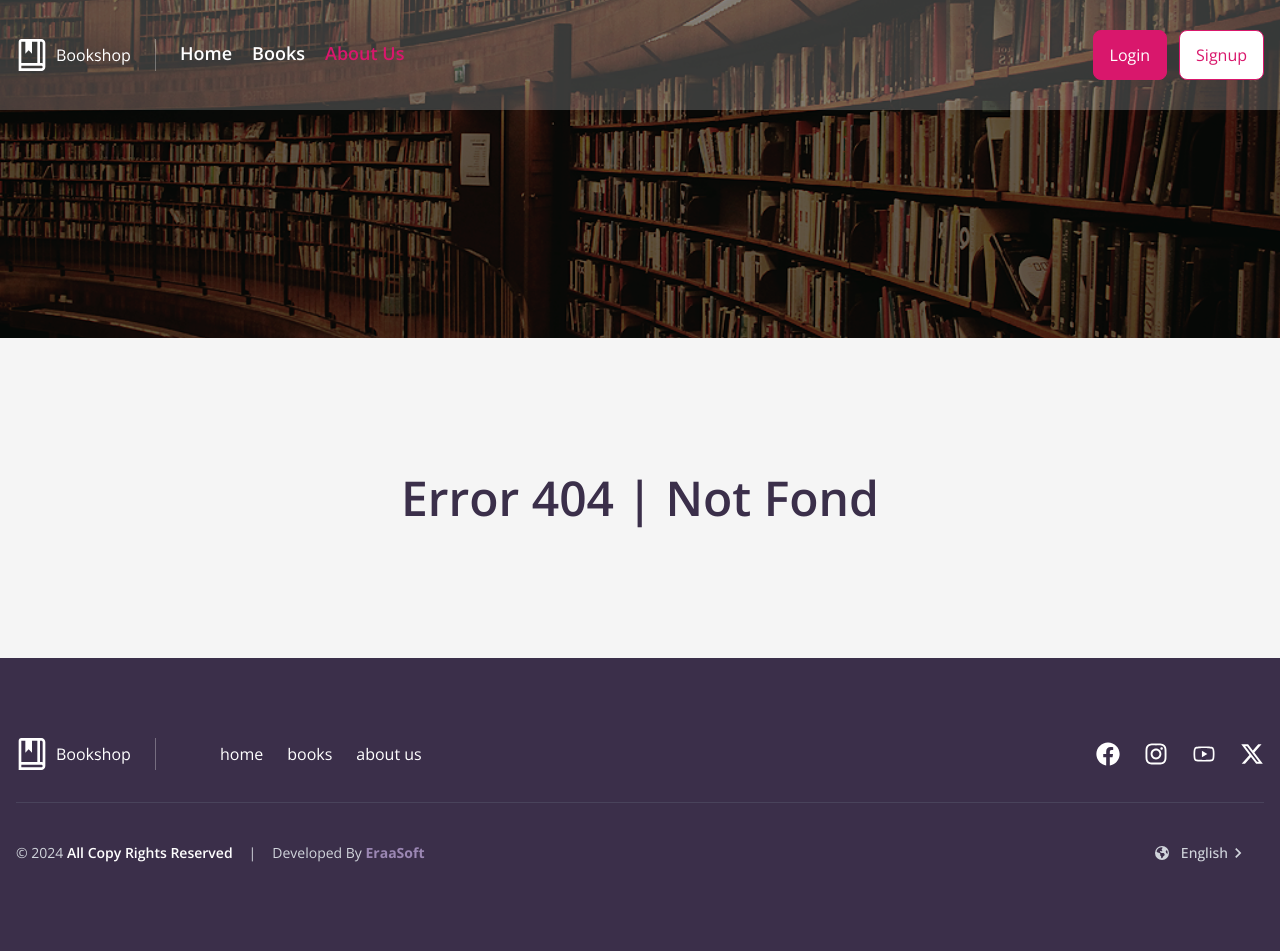
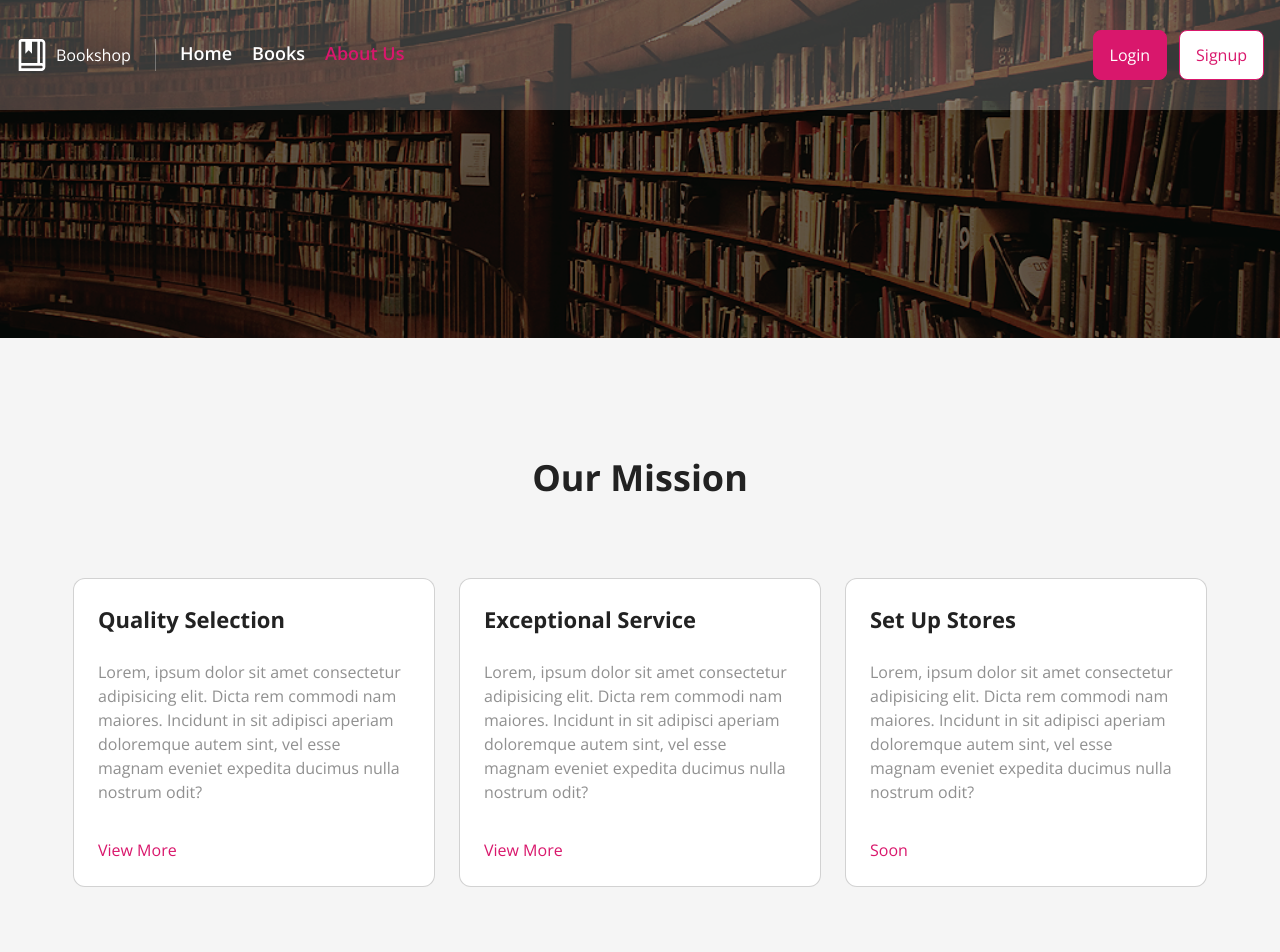
Before and after one commit to safooahmed1/bookstore, a React (Vite) app: page /about in a window 1280 px wide. Before the commit this address had no page. Shown: the top 952 px of the page. Built offline with nearby package versions, Linux system fonts and the light colour scheme; the HTML template or start-up script is replaced by a standard one.

Commit message:
section OutMission

```diff
--- /dev/null
+++ b/src/components/aboutus/OurMission.jsx
@@ -0,0 +1,31 @@
+export default function OurMission() {
+  const OurMissionData = [
+    { titel: "Quality Selection", btn: "View More" },
+    { titel: "Exceptional Service", btn: "View More" },
+    { titel: "Set Up Stores", btn: "Soon" },
+  ];
+  return (
+    <>
+      <div className="bg-backGrond text-[#222222] flex flex-col justify-center gap-20 items-center h-167 ">
+        <h3 className="font-bold text-4xl">Our Mission</h3>
+        <div className="flex flex-row gap-6">
+          {OurMissionData.map((el, index) => (
+            <div
+              key={index}
+              className="border border-[#22222233] flex flex-col rounded-xl p-6 gap-6 bg-white "
+            >
+              <h4 className="font-bold text-[22px]">{el.titel}</h4>
+              <p className="text-[#22222280] w-78 h-38.5">
+                Lorem, ipsum dolor sit amet consectetur adipisicing elit. Dicta
+                rem commodi nam maiores. Incidunt in sit adipisci aperiam
+                doloremque autem sint, vel esse magnam eveniet expedita ducimus
+                nulla nostrum odit?
+              </p>
+              <span className="text-mainColor">{el.btn}</span>
+            </div>
+          ))}
+        </div>
+      </div>
+    </>
+  );
+}
--- /dev/null
+++ b/src/pages/AboutusPage.jsx
@@ -0,0 +1,11 @@
+import OurMission from "../components/aboutus/OurMission";
+
+export default function AboutusPage() {
+  return (
+    <>
+      <div className="">
+        <OurMission/>
+      </div>
+    </>
+  );
+}
--- a/src/routes/RouterApp.jsx
+++ b/src/routes/RouterApp.jsx
@@ -6,6 +6,7 @@ import ResetPasswordPage from "../pages/ResetPasswordPage";
 import ForgetPasswordPage from "../pages/ForgetPasswordPage";
 import HomePage from "../pages/HomePage";
 import MainLayout from "../layouts/MainLayout";
+import AboutusPage from "../pages/AboutusPage";
 
 export default function RouterApp() {
   return (
@@ -14,6 +15,7 @@ export default function RouterApp() {
         <Route path="/" element={<MainLayout />}>
           {/* Auth Pages */}
           <Route index element={<HomePage/>} />
+          <Route path="about" element={<AboutusPage/>} />
           <Route path="login" element={<LoginPage />} />
           <Route path="signup" element={<SignupPage />} />
           <Route path="add-code" element={<AddCodePage />} />
```
